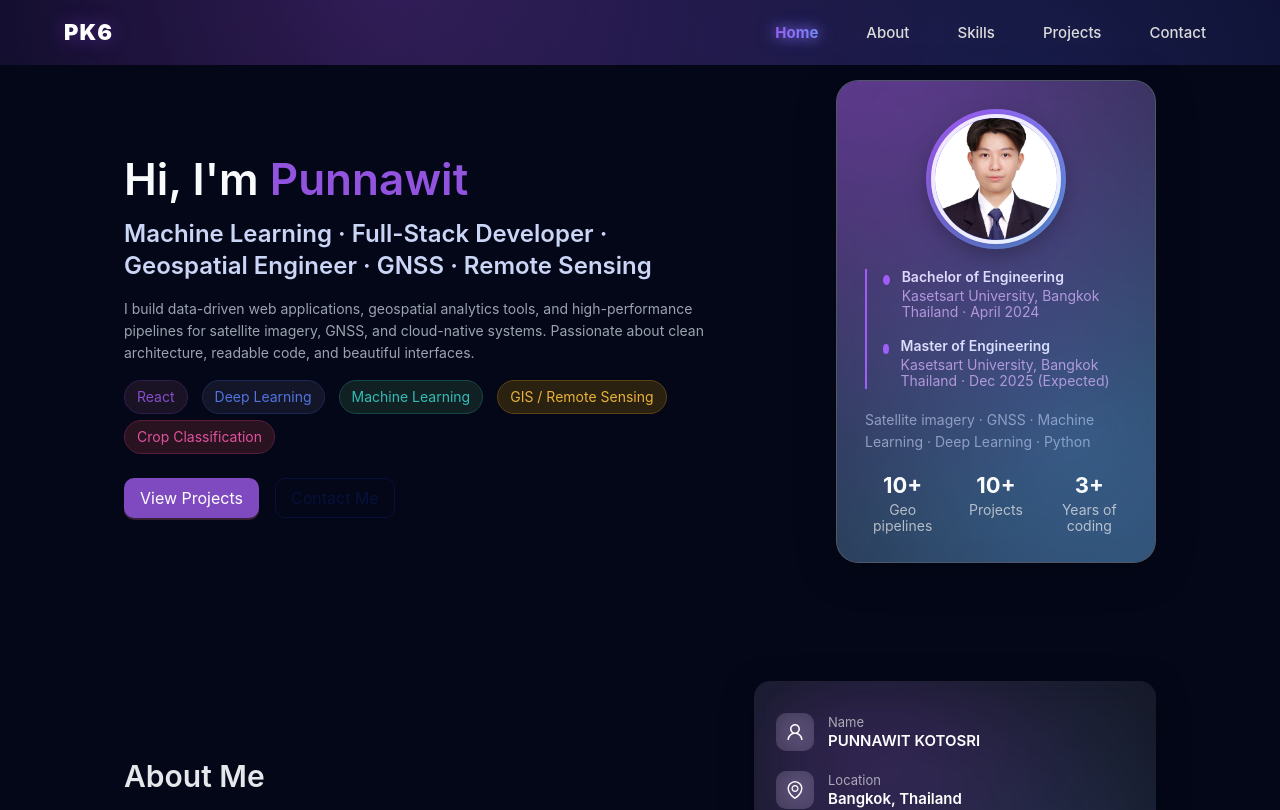
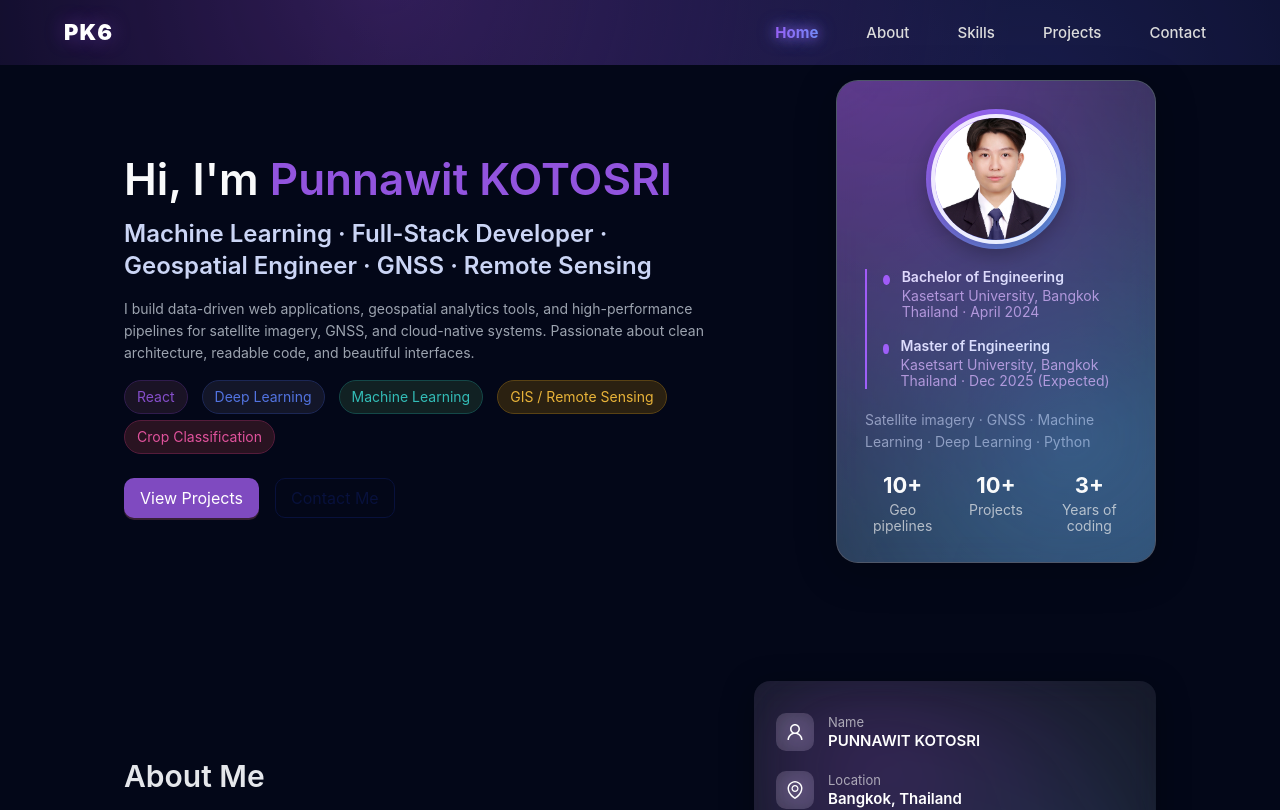
Before and after one commit to panziojo6/PK6-Portfolio, a React (Vite) app: page / in a window 1280 px wide. Shown: the top 810 px of the page. Built offline with nearby package versions, Linux system fonts and the light colour scheme.

Commit message:
fix image path for github pages

```diff
--- a/src/compo/Hero.jsx
+++ b/src/compo/Hero.jsx
@@ -33,7 +33,7 @@ export default function Hero() {
           transition={{ duration: 0.8 }}
         >
           <Title level={1} className="hero-title">
-            Hi, I&apos;m <span className="accent">Punnawit</span>
+            Hi, I&apos;m <span className="accent">Punnawit KOTOSRI</span>
           </Title>
         </motion.div>
 
--- a/src/compo/Projects.jsx
+++ b/src/compo/Projects.jsx
@@ -87,6 +87,13 @@ const projects = [
     tags: ["Flood", "Land Slide", "Regression", "Visualization"],
     role: "Backend / UI",
     image: `${base}img/Airflow.png`
+  },
+  {
+    title: "Flood Level Prediction System",
+    description: "An end-to-end time-series disaster analytics pipeline using Airflow, real-time API ingestion, regression modeling, and interactive visual dashboards.",
+    tags: ["Flood", "Landslide", "Time-Series", "Regression", "Visualization"],
+    role: "Backend / Data Pipeline / UI",
+    image: `${base}img/model_rain.jpg`
   },
   {
     title: "FarmRak System",
```
Also changed, not shown: public/img/model_rain.jpg (added).
